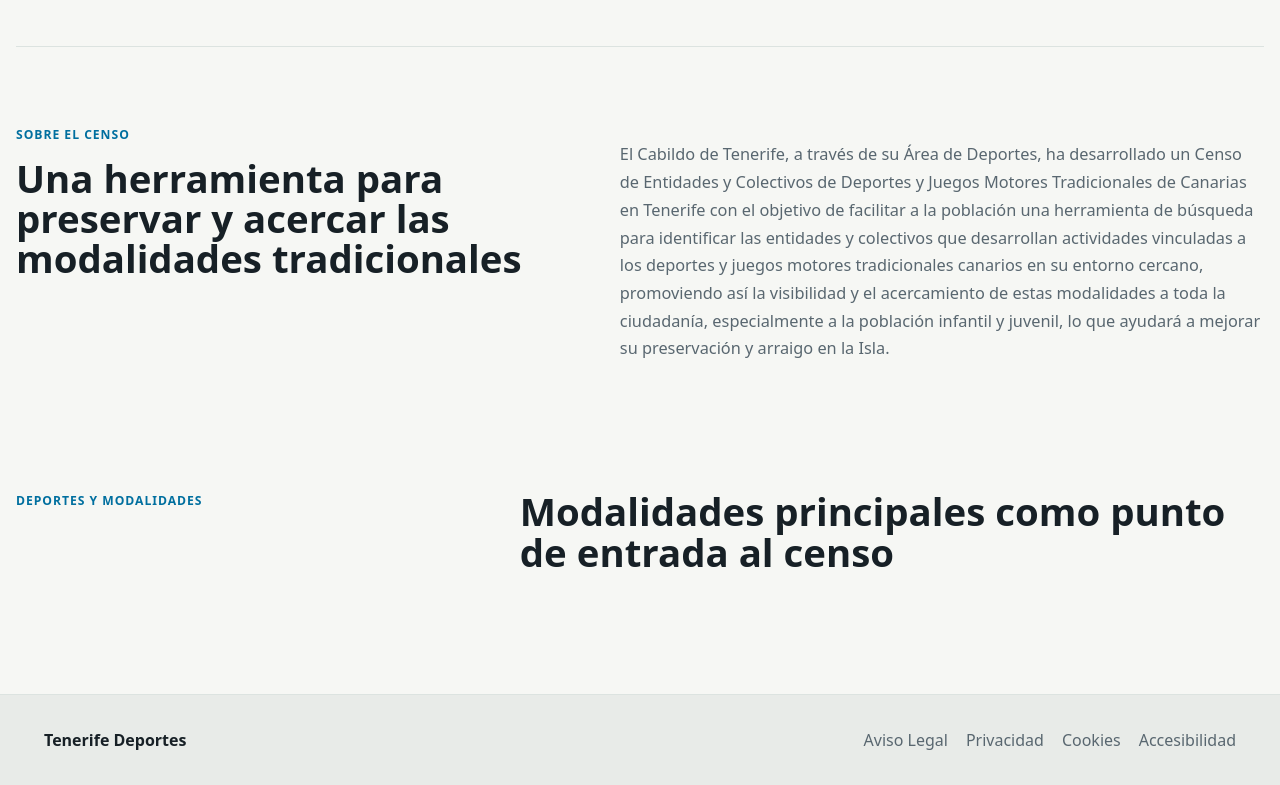
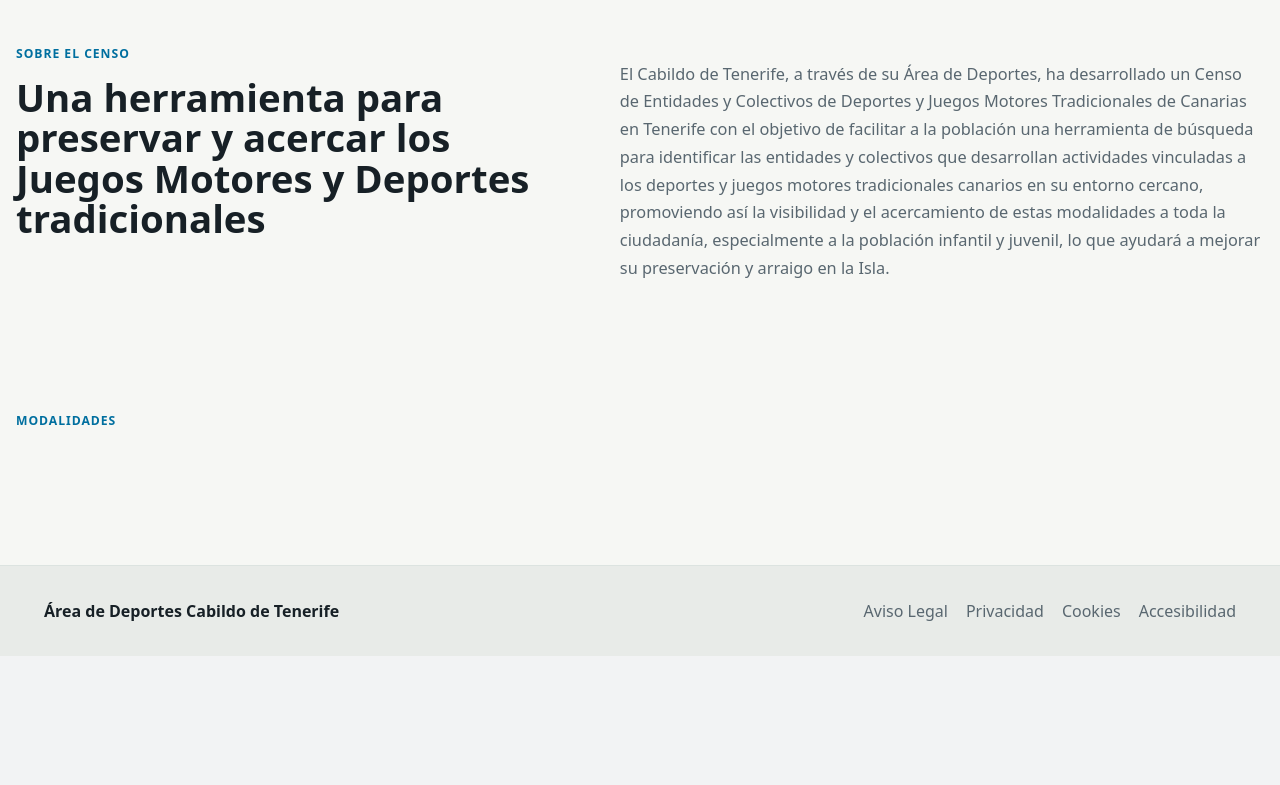
Before and after one commit to dvdgp9/juegos-tenerife, a PHP site: page / in a window 1280 px wide. Shown: the part 1516-2301 px from the top of the page. After the commit the page ends 2137 px from the top, so only its background shows below. Run offline with PHP 8.4, Linux system fonts and the light colour scheme; data that the repository does not hold is empty.

Commit message:
Cambios v1

```diff
--- a/app/Models/EntityRepository.php
+++ b/app/Models/EntityRepository.php
@@ -41,7 +41,7 @@ final class EntityRepository
              FROM entities e
              INNER JOIN entity_modalities em ON em.entity_id = e.id
              LEFT JOIN entity_types et ON et.id = e.entity_type_id
-             LEFT JOIN municipalities m ON m.id = e.municipality_id
+             INNER JOIN municipalities m ON m.id = e.municipality_id AND m.is_tenerife = 1
              WHERE em.modality_id = :modality_id
                AND e.is_published = 1
                AND e.deleted_at IS NULL
--- a/app/Models/MunicipalityRepository.php
+++ b/app/Models/MunicipalityRepository.php
@@ -18,6 +18,8 @@ final class MunicipalityRepository
             'SELECT id, name, slug
              FROM municipalities
              WHERE is_filterable = 1
+               AND is_tenerife = 1
+               AND sort_order < 900
              ORDER BY sort_order ASC, name ASC'
         );
 
--- a/app/Services/Import/EntityImportService.php
+++ b/app/Services/Import/EntityImportService.php
@@ -310,7 +310,7 @@ final class EntityImportService
             'slug' => $slug,
             'island' => $isTenerife ? 'Tenerife' : 'Gran Canaria',
             'is_tenerife' => $isTenerife ? 1 : 0,
-            'is_filterable' => $isTenerife ? 1 : 0,
+            'is_filterable' => 0,
             'sort_order' => $isTenerife ? 100 : 900,
         ]);
         $select = $pdo->prepare('SELECT id FROM municipalities WHERE slug = :slug LIMIT 1');
--- a/app/Views/entity-show.php
+++ b/app/Views/entity-show.php
@@ -66,6 +66,7 @@ $protocolLabel = static function (?string $status): string {
     <meta charset="utf-8">
     <meta name="viewport" content="width=device-width, initial-scale=1">
     <title><?= htmlspecialchars((string) ($title ?? $entity['name'] ?? 'Ficha de Entidad'), ENT_QUOTES, 'UTF-8') ?></title>
+    <link rel="icon" type="image/png" href="/assets/images/favicon.png">
     <link rel="stylesheet" href="https://unpkg.com/leaflet@1.9.4/dist/leaflet.css" integrity="sha256-p4NxAoJBhIIN+hmNHrzRCf9tD/miZyoHS5obTRR9BMY=" crossorigin="">
     <link rel="stylesheet" href="/assets/css/styles.css">
     <script src="https://unpkg.com/leaflet@1.9.4/dist/leaflet.js" integrity="sha256-20nQCchB9co0qIjJZRGuk2/Z9VM+kNiyxNV1lvTlZBo=" crossorigin="" defer></script>
--- a/app/Views/home.php
+++ b/app/Views/home.php
@@ -18,6 +18,7 @@ $dbError = $dbError ?? null;
     <meta charset="utf-8">
     <meta name="viewport" content="width=device-width, initial-scale=1">
     <title><?= htmlspecialchars($title ?? 'Juegos Tenerife', ENT_QUOTES, 'UTF-8') ?></title>
+    <link rel="icon" type="image/png" href="/assets/images/favicon.png">
     <link rel="stylesheet" href="https://unpkg.com/leaflet@1.9.4/dist/leaflet.css" integrity="sha256-p4NxAoJBhIIN+hmNHrzRCf9tD/miZyoHS5obTRR9BMY=" crossorigin="">
     <link rel="stylesheet" href="/assets/css/styles.css">
     <script src="https://unpkg.com/leaflet@1.9.4/dist/leaflet.js" integrity="sha256-20nQCchB9co0qIjJZRGuk2/Z9VM+kNiyxNV1lvTlZBo=" crossorigin="" defer></script>
@@ -40,7 +41,6 @@ $dbError = $dbError ?? null;
     <main>
         <section class="hero">
             <div class="hero-copy">
-                <p class="eyebrow">Censo oficial en Tenerife</p>
                 <h1>Censo de Entidades y Colectivos de Deportes y Juegos Motores Tradicionales de Canarias</h1>
                 <p>Consulta entidades, colectivos, modalidades e instalaciones vinculadas a los deportes y juegos tradicionales en Tenerife.</p>
             </div>
@@ -59,7 +59,6 @@ $dbError = $dbError ?? null;
         <section class="search-panel" aria-labelledby="busqueda-title">
             <div class="section-heading compact">
                 <p class="eyebrow">Búsqueda Entidades</p>
-                <h2 id="busqueda-title">Encuentra entidades por municipio, tipo o modalidad</h2>
             </div>
             <form class="search-form" action="/busqueda" method="get" data-search-form>
                 <div class="field">
@@ -143,15 +142,14 @@ $dbError = $dbError ?? null;
         <section id="sobre-censo" class="content-band">
             <div class="section-heading">
                 <p class="eyebrow">Sobre el Censo</p>
-                <h2>Una herramienta para preservar y acercar las modalidades tradicionales</h2>
+                <h2>Una herramienta para preservar y acercar los Juegos Motores y Deportes tradicionales</h2>
             </div>
             <p>El Cabildo de Tenerife, a través de su Área de Deportes, ha desarrollado un Censo de Entidades y Colectivos de Deportes y Juegos Motores Tradicionales de Canarias en Tenerife con el objetivo de facilitar a la población una herramienta de búsqueda para identificar las entidades y colectivos que desarrollan actividades vinculadas a los deportes y juegos motores tradicionales canarios en su entorno cercano, promoviendo así la visibilidad y el acercamiento de estas modalidades a toda la ciudadanía, especialmente a la población infantil y juvenil, lo que ayudará a mejorar su preservación y arraigo en la Isla.</p>
         </section>
 
         <section id="modalidades" class="modalities-section">
             <div class="section-heading">
-                <p class="eyebrow">Deportes y Modalidades</p>
-                <h2>Modalidades principales como punto de entrada al censo</h2>
+                <p class="eyebrow">Modalidades</p>
             </div>
             <div class="modalities-grid">
                 <?php foreach ($modalities as $modality): ?>
@@ -172,7 +170,7 @@ $dbError = $dbError ?? null;
     </main>
 
     <footer class="site-footer">
-        <strong>Tenerife Deportes</strong>
+        <strong>Área de Deportes Cabildo de Tenerife</strong>
         <nav aria-label="Enlaces legales">
             <a href="#">Aviso Legal</a>
             <a href="#">Privacidad</a>
--- a/app/Views/search-results.php
+++ b/app/Views/search-results.php
@@ -46,6 +46,7 @@ $modalityInitials = static function (string $name): string {
     <meta charset="utf-8">
     <meta name="viewport" content="width=device-width, initial-scale=1">
     <title><?= htmlspecialchars($title ?? 'Resultados de búsqueda', ENT_QUOTES, 'UTF-8') ?></title>
+    <link rel="icon" type="image/png" href="/assets/images/favicon.png">
     <link rel="stylesheet" href="https://unpkg.com/leaflet@1.9.4/dist/leaflet.css" integrity="sha256-p4NxAoJBhIIN+hmNHrzRCf9tD/miZyoHS5obTRR9BMY=" crossorigin="">
     <link rel="stylesheet" href="/assets/css/styles.css">
     <script src="https://unpkg.com/leaflet@1.9.4/dist/leaflet.js" integrity="sha256-20nQCchB9co0qIjJZRGuk2/Z9VM+kNiyxNV1lvTlZBo=" crossorigin="" defer></script>
@@ -67,7 +68,7 @@ $modalityInitials = static function (string $name): string {
 
     <main class="results-page">
         <section class="page-intro">
-            <p class="eyebrow">Resultados del Buscador</p>
+            <p class="eyebrow">Buscador de entidades</p>
             <h1>Entidades encontradas</h1>
             <?php if ($dbError !== null): ?>
                 <p>Hubo un problema consultando la base de datos. Inténtalo de nuevo en unos minutos.</p>
--- a/database/002_seed_reference_data.sql
+++ b/database/002_seed_reference_data.sql
@@ -45,7 +45,7 @@ INSERT INTO entity_types (name, slug) VALUES
 ON DUPLICATE KEY UPDATE name = VALUES(name);
 
 INSERT INTO modalities (name, slug, short_description, icon_path, is_featured, sort_order) VALUES
-('Lucha Canaria', 'lucha-canaria', 'Deporte vernáculo de Canarias basado en el desequilibrio del contrario mediante luchas, mañas o técnicas.', '/assets/images/pictogramas/LUCHA_CANARIA_1.png', 1, 10),
+('Lucha Canaria', 'lucha-canaria', 'Deporte vernáculo de Canarias basado en el desequilibrio del contrario mediante luchas, mañas o técnicas.', '/assets/images/pictogramas/LUCHA_CANARIA_2.png', 1, 10),
 ('Juego del Palo', 'juego-del-palo', 'Enfrentamiento lúdico entre dos personas usando bastones de madera bajo reglas pactadas.', '/assets/images/pictogramas/JUEGO_DEL_PALO_1.png', 1, 20),
 ('Arrastre Canario', 'arrastre-canario', 'Competición en la que una yunta arrastra una corza cargada en un recorrido de 35 metros.', '/assets/images/pictogramas/ARRASTRE_DE_GANADO_1.png', 1, 30),
 ('Salto del Pastor', 'salto-del-pastor', 'Uso de lanza o garrote con regatón para desplazarse por terrenos irregulares y pendientes.', '/assets/images/pictogramas/SALTO_DEL_PASTOR_1.png', 1, 40),
```
Also changed, not shown: database/005_fix_municipalities_filterable.sql (added, +20 -0 lines), .cursor/scratchpad.md.
